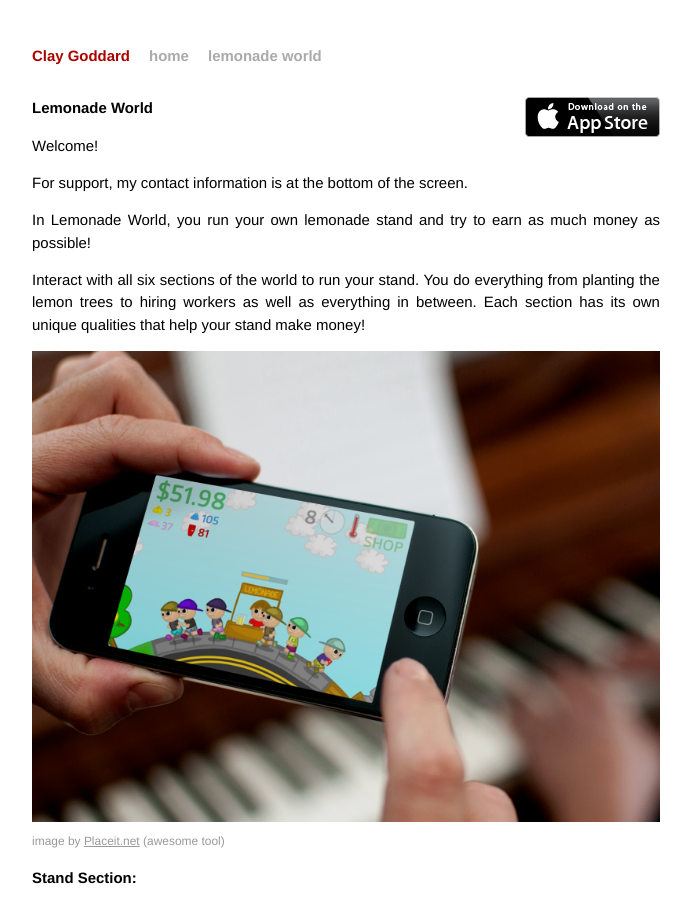
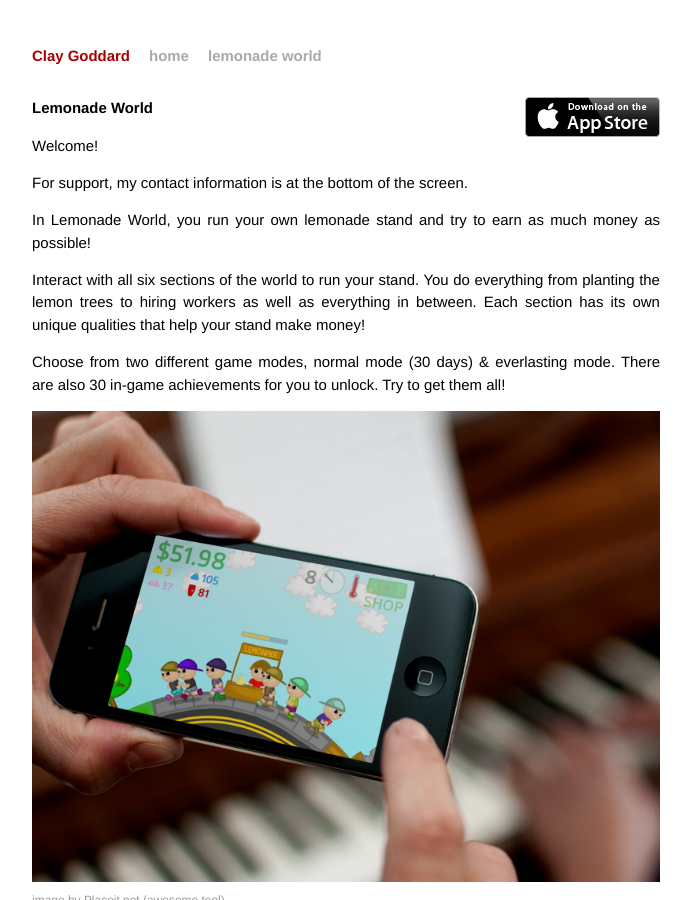
Before and after one commit to claygoddard/claygoddard.github.io, a Jekyll site: the page built from lemonadeworld/index.html, in a window 1280 px wide and 900 px high. Shown: the whole window, without its empty margins (294-985 px from the left). Built offline with Jekyll 4.4.1, drawn with Linux system fonts in a browser that asks for light colours; Markdown is read by kramdown in place of the engine named in the settings.

Commit message:
Additional text

```diff
--- a/lemonadeworld/index.html
+++ b/lemonadeworld/index.html
@@ -9,6 +9,7 @@ title: Lemonade World
   <p>For support, my contact information is at the bottom of the screen.</p>
   <p>In Lemonade World, you run your own lemonade stand and try to earn as much money as possible!</p>
   <p>Interact with all six sections of the world to run your stand. You do everything from planting the lemon trees to hiring workers as well as everything in between. Each section has its own unique qualities that help your stand make money!</p>
+  <p>Choose from two different game modes, normal mode (30 days) & everlasting mode. There are also 30 in-game achievements for you to unlock. Try to get them all!</p>
   <p>
     <img src="{{ site.url }}/img/productshot.png" class="full-width" >
     <span class="place-it">image by <a href="http://www.placeit.net">Placeit.net</a> (awesome tool)</span>
```
